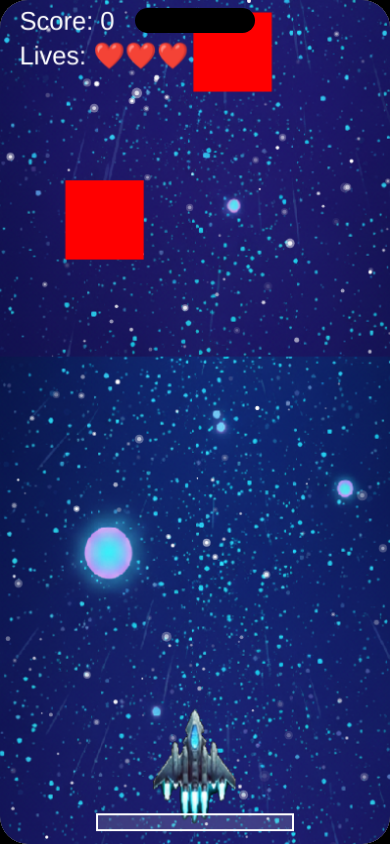
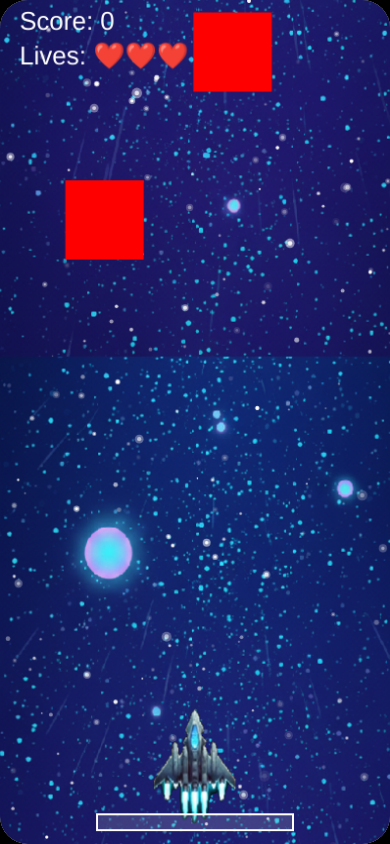
Before and after one commit to maopinto/cusmorush, a plain HTML site: page game.html in a window 390 px wide. Drawn offline with Linux system fonts and the light colour scheme.

Commit message:
stat a new mobile screen

```diff
--- a/cssFiles/game.css
+++ b/cssFiles/game.css
@@ -11,6 +11,35 @@ body {
   -webkit-touch-callout: none;
   background: #000;
 }
+
+.phone-frame {
+  position: relative;
+  width: 100vw;
+  height: 100vh;
+  max-width: 400px;
+  max-height: 844px;
+  background: #000;
+  /*border-radius: 40px; */
+  padding: 12px;
+  box-shadow: 0 0 40px rgba(0, 0, 0, 0.4);
+  display: flex;
+  justify-content: center;
+  align-items: center;
+  overflow: hidden;
+  margin: 0 auto;
+}
+
+/*.notch {
+  position: absolute;
+  top: 8px;
+  left: 50%;
+  transform: translateX(-50%);
+  width: 120px;
+  height: 25px;
+  background: #000;
+  border-radius: 15px;
+  z-index: 10;
+}*/
 
 body {
   display: flex;
@@ -38,26 +67,6 @@ body {
   touch-action: none;
 }
 
-.phone-frame {
-  position: relative;
-
-  width: 100vw;
-  height: 100vh;
-  max-width: 400px;
-  max-height: 844px;
-
-  background: #000;
-  border-radius: 40px;
-  padding: 12px;
-  box-shadow: 0 0 40px rgba(0, 0, 0, 0.4);
-
-  display: flex;
-  justify-content: center;
-  align-items: center;
-
-  margin: auto;
-}
-
 .screen {
   background: #fff;
   width: 100%;
@@ -67,18 +76,6 @@ body {
   display: flex;
   flex-direction: column;
   position: relative;
-}
-
-.notch {
-  position: absolute;
-  top: 8px;
-  left: 50%;
-  transform: translateX(-50%);
-  width: 120px;
-  height: 25px;
-  background: #000;
-  border-radius: 15px;
-  z-index: 10;
 }
 
 .btn {
--- a/cssFiles/main.css
+++ b/cssFiles/main.css
@@ -58,7 +58,7 @@ button {
   max-width: 400px;
   max-height: 844px;
   background: #000;
-  border-radius: 40px;
+  /*border-radius: 40px; */
   padding: 12px;
   box-shadow: 0 0 40px rgba(0, 0, 0, 0.4);
   display: flex;
@@ -69,7 +69,7 @@ button {
 
 }
 
-.notch {
+/*.notch {
   position: absolute;
   top: 8px;
   left: 50%;
@@ -79,7 +79,7 @@ button {
   background: #000;
   border-radius: 15px;
   z-index: 10;
-}
+}*/
 
 #coinsContainer {
   position: absolute;
--- a/javaScriptFiles/game.js
+++ b/javaScriptFiles/game.js
@@ -737,7 +737,7 @@ window.addEventListener('load', function () {
   }
 
   const SUPER_TYPES = {
-    waveShield: { class: SuperAttack1, duration: 500, charge: 1 },
+    waveShield: { class: SuperAttack1, duration: 500, charge: 5 },
     superLaser: { class: SuperLaser, duration: 4000, charge: 9 },
   };
 
```
